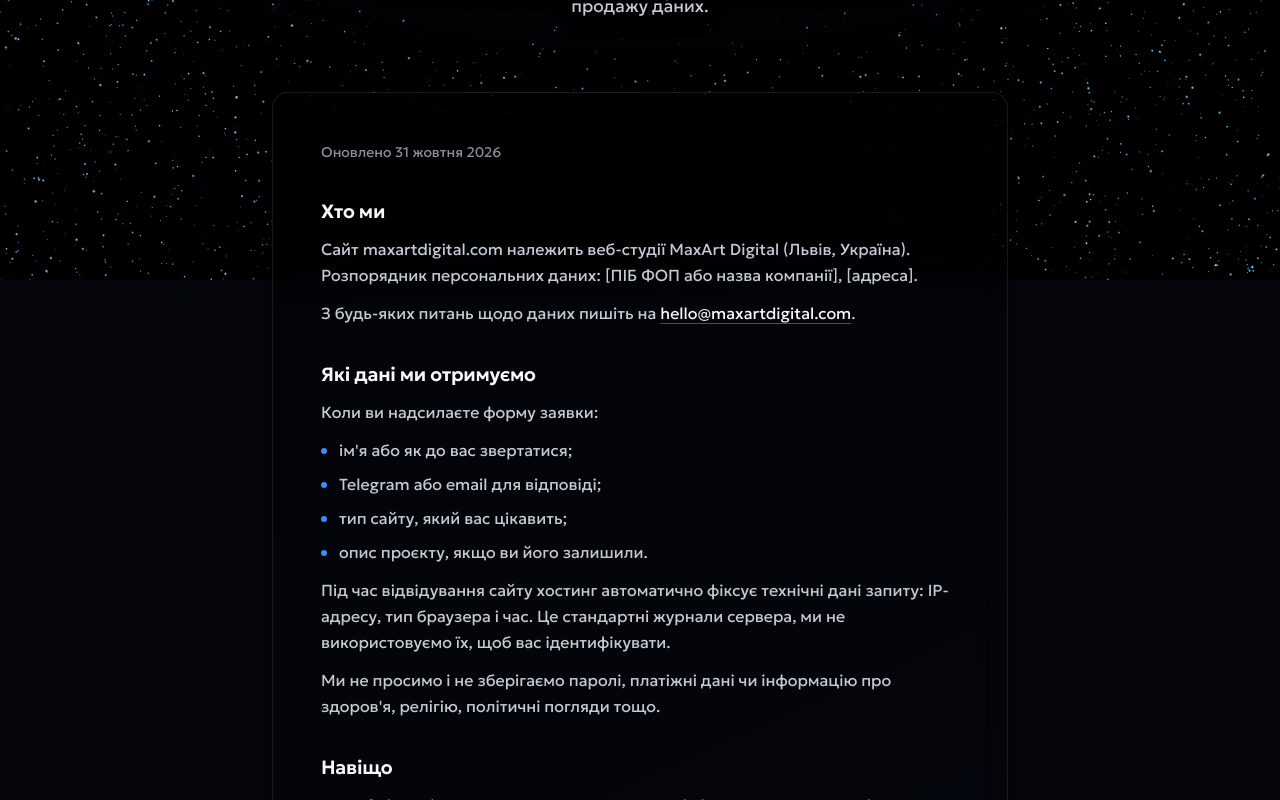
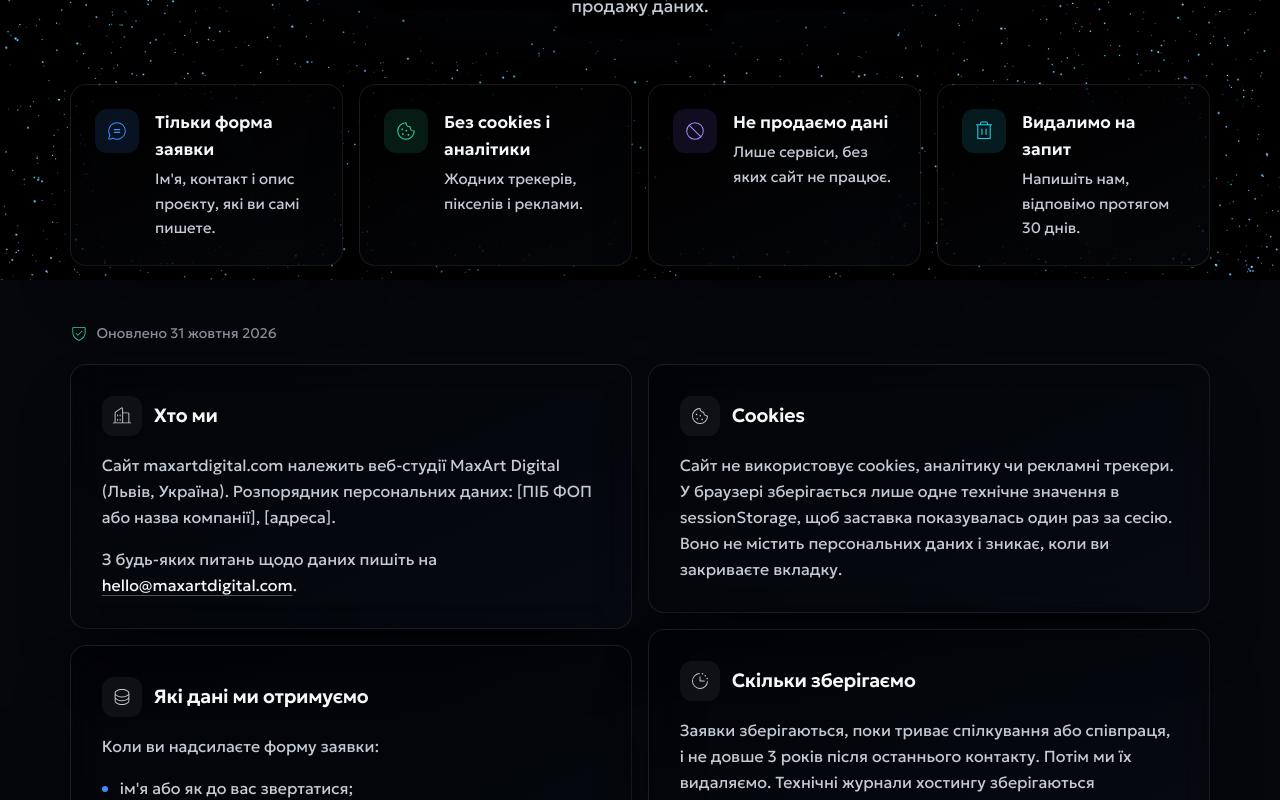
Before and after one commit to dimemusic/orbit-studio, a Next.js app: page /privacy in a window 1280 px wide. Shown: the part 520-1320 px from the top of the page. Built offline with nearby package versions, Linux system fonts and the light colour scheme; no server answers.

Commit message:
Privacy page: key promises up top, every section on its own card in columns
Co-Authored-By: Claude Opus 5.5 <noreply@anthropic.com>
Claude-Session: https://claude.ai/code/session_018VTy2AM8Jaz3sxv2iqmmY5

```diff
--- a/components/PrivacyBody.tsx
+++ b/components/PrivacyBody.tsx
@@ -1,15 +1,48 @@
 "use client";
 
+import {
+  ArrowsClockwise,
+  Baby,
+  Buildings,
+  ChatCircleText,
+  ClockCountdown,
+  Cookie,
+  Database,
+  HandPalm,
+  LockKey,
+  Prohibit,
+  Scales,
+  ShareNetwork,
+  ShieldCheck,
+  Target,
+  Trash,
+} from "@phosphor-icons/react/dist/ssr";
+import type { ComponentType, ReactNode } from "react";
 import { useContent } from "./Lang";
+import { ACCENT, type Accent } from "./ui/accent";
+
+type Icon = ComponentType<{ size?: number; weight?: "light" | "regular" }>;
+
+/** the four promises on top: icon + accent, in the order of PRIVACY.summary */
+const SUMMARY: { icon: Icon; a: Accent }[] = [
+  { icon: ChatCircleText, a: "blue" },
+  { icon: Cookie, a: "green" },
+  { icon: Prohibit, a: "violet" },
+  { icon: Trash, a: "cyan" },
+];
+/** one icon per titled section, in the order they appear in PRIVACY.sections */
+const ICONS: Icon[] = [Buildings, Database, Target, Scales, ShareNetwork, Cookie, ClockCountdown, HandPalm, LockKey, Baby, ArrowsClockwise];
 
 /**
- * Privacy policy text under the PageHero: one readable column in a `.card`.
- * Copy lives in PRIVACY.sections (content files); a section with an empty `h` continues the one before it.
+ * Privacy policy under the PageHero: four key promises as cards, then every section on its own glass card
+ * (masonry columns on wide screens) so the page reads at a glance instead of as one long narrow column.
+ * Copy lives in PRIVACY (content files); a section with an empty `h` continues the one before it.
  */
 export function PrivacyBody() {
   const { PRIVACY, BRAND } = useContent();
+
   // the studio email inside the copy becomes a mailto link
-  const rich = (t: string) =>
+  const rich = (t: string): ReactNode[] =>
     t.split(BRAND.email).flatMap((part, k) =>
       k === 0
         ? [part]
@@ -20,30 +53,75 @@ export function PrivacyBody() {
             part,
           ],
     );
+
+  // fold continuation blocks (empty heading) into the titled section before them
+  type Block = { p: string[]; li: string[] };
+  const groups: { h: string; blocks: Block[] }[] = [];
+  for (const s of PRIVACY.sections) {
+    if (s.h || !groups.length) groups.push({ h: s.h, blocks: [] });
+    groups[groups.length - 1].blocks.push({ p: s.p, li: s.li });
+  }
+
   return (
-    <section aria-label={PRIVACY.title} className="flex w-full justify-center px-gutter pb-24 pt-6">
-      <div data-reveal style={{ ["--d" as string]: "240ms" }} className="card w-full max-w-[46rem] p-[clamp(24px,4vw,48px)] text-left">
-        <p className="text-[14px] text-grey">{PRIVACY.updated}</p>
-        {PRIVACY.sections.map((s, i) => (
-          <div key={i} className={s.h ? "mt-9" : "mt-3"}>
-            {s.h && <h2 className="text-title font-semibold text-fg">{s.h}</h2>}
-            {s.p.map((t, j) => (
-              <p key={j} className="mt-3 text-[16px] leading-relaxed text-body">
+    <section aria-label={PRIVACY.title} className="w-full px-gutter pb-28 pt-4">
+      {/* key promises */}
+      <ul className="grid gap-4 sm:grid-cols-2 xl:grid-cols-4">
+        {PRIVACY.summary.map((it, i) => {
+          const { icon: I, a } = SUMMARY[i];
+          const c = ACCENT[a];
+          return (
+            <li key={it.t} data-reveal style={{ ["--d" as string]: `${200 + i * 70}ms` }} className="card flex items-start gap-4 p-6">
+              <span className={`grid size-11 shrink-0 place-items-center rounded-xl ${c.tint} ${c.text}`}>
+                <I size={22} weight="light" />
+              </span>
+              <span>
+                <span className="block text-[17px] font-semibold text-fg">{it.t}</span>
+                <span className="mt-1 block text-[15px] leading-relaxed text-body">{it.d}</span>
+              </span>
+            </li>
+          );
+        })}
+      </ul>
+
+      <p className="mt-14 flex items-center gap-2 text-[14px] text-grey">
+        <ShieldCheck size={18} weight="light" className="text-green" />
+        {PRIVACY.updated}
+      </p>
+
+      {/* the full text, one card per section */}
+      <div className="mt-5 gap-4 lg:columns-2 wide:columns-3">
+        {groups.map((g, i) => {
+          const I = ICONS[i] ?? ShieldCheck;
+          return (
+            <article key={g.h || i} data-reveal className="card mb-4 break-inside-avoid p-[clamp(22px,2.4vw,32px)] text-left">
+              <div className="flex items-center gap-3">
+                <span className="grid size-10 shrink-0 place-items-center rounded-xl bg-white/[0.05] text-body">
+                  <I size={20} weight="light" />
+                </span>
+                <h2 className="text-title font-semibold text-fg">{g.h}</h2>
+              </div>
+              {g.blocks.map((b, j) => (
+                <div key={j}>
+                  {b.p.map((t, k) => (
+                    <p key={k} className="mt-4 max-w-[62ch] text-[16px] leading-relaxed text-body">
                       {rich(t)}
                     </p>
                   ))}
-            {s.li.length > 0 && (
-              <ul className="mt-3 flex flex-col gap-2">
-                {s.li.map((t, j) => (
-                  <li key={j} className="flex gap-3 text-[16px] leading-relaxed text-body">
-                    <span aria-hidden="true" className="mt-[0.7em] size-1.5 shrink-0 rounded-full bg-blue" />
-                    {t}
+                  {b.li.length > 0 && (
+                    <ul className="mt-4 flex flex-col gap-2.5">
+                      {b.li.map((t, k) => (
+                        <li key={k} className="flex gap-3 text-[16px] leading-relaxed text-body">
+                          <span aria-hidden="true" className="mt-[0.68em] size-1.5 shrink-0 rounded-full bg-blue" />
+                          <span>{rich(t)}</span>
                         </li>
                       ))}
                     </ul>
                   )}
                 </div>
               ))}
+            </article>
+          );
+        })}
       </div>
     </section>
   );
--- a/lib/content.en.ts
+++ b/lib/content.en.ts
@@ -315,6 +315,12 @@ export const en: Content = {
     title: "Privacy policy",
     lead: "In short: we only collect what you type into the request form, so we can reply. No ads, no tracking, no selling of data.",
     updated: "Updated October 31, 2026",
+    summary: [
+      { t: "Only the request form", d: "Your name, contact and project notes, typed by you." },
+      { t: "No cookies or analytics", d: "No trackers, pixels or ads." },
+      { t: "We never sell data", d: "Only the services the site cannot run without." },
+      { t: "Deleted on request", d: "Write to us, we reply within 30 days." },
+    ],
     sections: [
       {
         h: "Who we are",
--- a/lib/content.ts
+++ b/lib/content.ts
@@ -438,6 +438,12 @@ export const PRIVACY = {
   title: "Політика конфіденційності",
   lead: "Коротко: ми збираємо лише те, що ви самі пишете у формі заявки, щоб вам відповісти. Без реклами, без стеження, без продажу даних.",
   updated: "Оновлено 31 жовтня 2026",
+  summary: [
+    { t: "Тільки форма заявки", d: "Ім'я, контакт і опис проєкту, які ви самі пишете." },
+    { t: "Без cookies і аналітики", d: "Жодних трекерів, пікселів і реклами." },
+    { t: "Не продаємо дані", d: "Лише сервіси, без яких сайт не працює." },
+    { t: "Видалимо на запит", d: "Напишіть нам, відповімо протягом 30 днів." },
+  ],
   sections: [
     {
       h: "Хто ми",
```
Also changed, not shown: 1 other file (tests, documents, lock files or other folders). Lines whose indentation alone changed are shown as unchanged.
